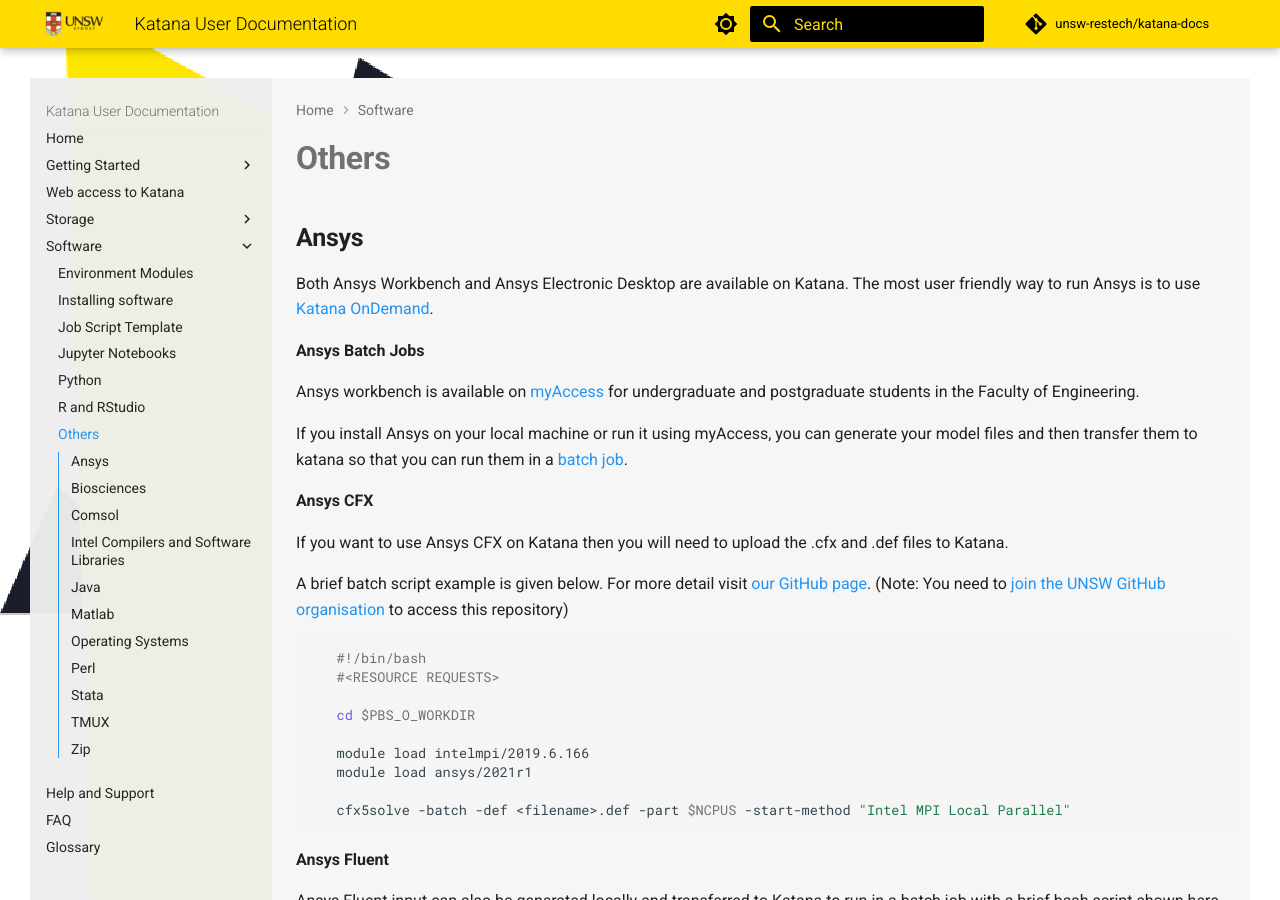
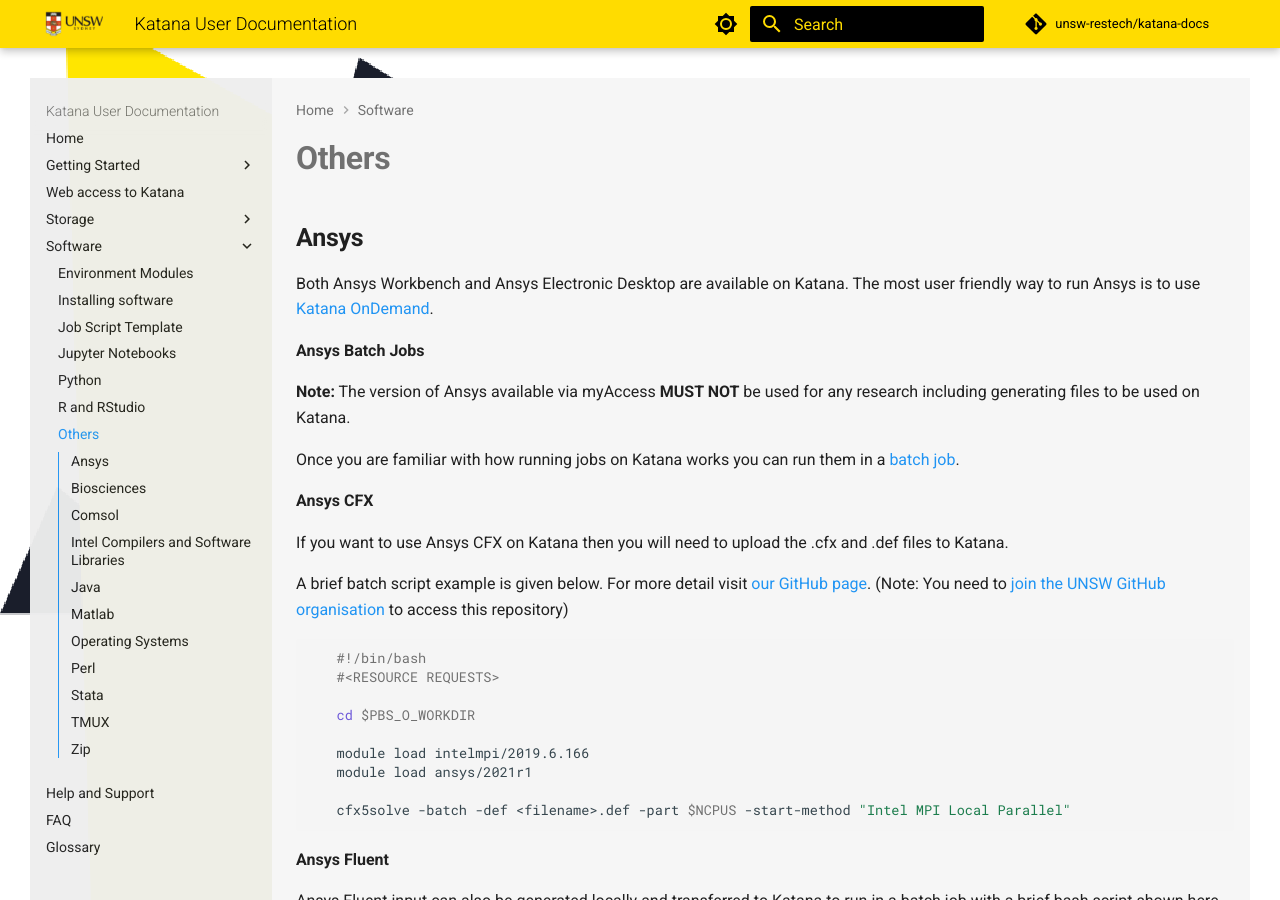
Before and after one commit to unsw-restech/unsw-restech.github.io, an MkDocs documentation site: the page built from docs/software/others.md, in a window 1280 px wide and 900 px high. Built offline with MkDocs 1.6.1 and Material for MkDocs 9.7.7, drawn with Linux system fonts in a browser that asks for light colours; comment, search, counter and statistics services are not loaded.

Commit message:
Update others.md
Fixed myAccess information.

```diff
--- a/docs/software/others.md
+++ b/docs/software/others.md
@@ -7,10 +7,10 @@
 
 **Ansys Batch Jobs**
 
-Ansys workbench is available on [myAccess](https://www.myaccess.unsw.edu.au/applications/ansys-workbench) for undergraduate and postgraduate students in the Faculty of Engineering.
+**Note:** The version of Ansys available via myAccess **MUST NOT** be used for any research including generating
+files to be used on Katana.
 
-If you install Ansys on your local machine or run it using myAccess, you can generate your model files and then transfer them to katana so that you can run them in a
-[batch job](../using_katana/running_jobs/#batch-jobs).
+Once you are familiar with how running jobs on Katana works you can run them in a [batch job](../using_katana/running_jobs/#batch-jobs).
 
 **Ansys CFX**
 
```
